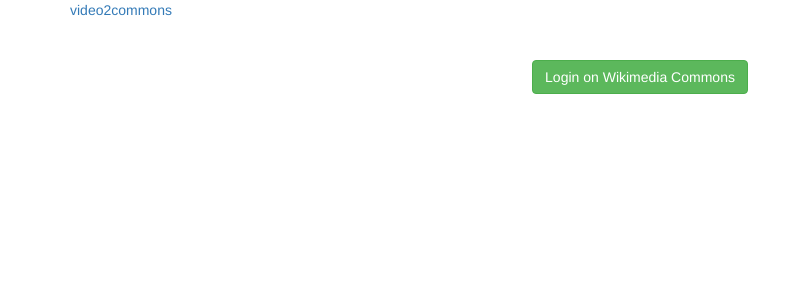
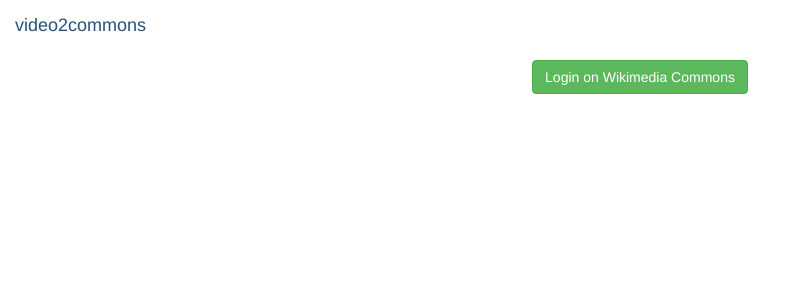
Before and after one commit to toolforge/video2commons, a Flask app: page / in a window 1280 px wide. Shown: the top 300 px of the page, without its empty margins (0-796 px from the left). Run offline with Flask 2, Linux system fonts and the light colour scheme; parts of the project's set-up code (start-up, migrations or seed data) failed here and were passed over; some libraries are stand-ins or nearby versions.

Commit message:
webfrontend: upgrade bootstrap to 3.3.6

```diff
--- a/www/python/src/templates/bootstraphtml.html
+++ b/www/python/src/templates/bootstraphtml.html
@@ -3,10 +3,10 @@
 <head>
   <meta http-equiv="Content-type" content="text/html;charset=UTF-8" />
   <title>video2commons</title>
-  <link href="//tools-static.wmflabs.org/cdnjs/ajax/libs/twitter-bootstrap/2.3.2/css/bootstrap.min.css" rel="stylesheet">
+  <link href="//tools-static.wmflabs.org/cdnjs/ajax/libs/twitter-bootstrap/3.3.6/css/bootstrap.min.css" rel="stylesheet">
 {% if loggedin %}
   <script src="//tools-static.wmflabs.org/cdnjs/ajax/libs/jquery/2.2.0/jquery.min.js"></script>
-  <script src="//tools-static.wmflabs.org/cdnjs/ajax/libs/twitter-bootstrap/2.3.2/js/bootstrap.min.js"></script>
+  <script src="//tools-static.wmflabs.org/cdnjs/ajax/libs/twitter-bootstrap/3.3.6/js/bootstrap.min.js"></script>
   <!--<link href="//tools-static.wmflabs.org/cdnjs/ajax/libs/jqueryui/1.11.4/jquery-ui.min.css" rel="stylesheet">-->
   <!--<script src="//tools-static.wmflabs.org/cdnjs/ajax/libs/jqueryui/1.11.4/jquery-ui.min.js"></script>-->
   <script src="//tools-static.wmflabs.org/video2commons/video2commons.js"></script>
@@ -19,17 +19,17 @@
 </head>
 <body>
   <div class="navbar navbar-fixed-top">
-    <div class="navbar-inner">
-      <div class="container">
-        <a class="brand" href="#">video2commons</a>
-        <div class="nav-collapse collapse">
+   <div class="container-fluid">
+      <div class="navbar-header">
+        <a class="navbar-brand" href="#">video2commons</a>
+      </div>
 {% if loggedin %}
-          <ul id="toolbar-right" class="nav pull-right">
-            <li><a href="{{ url_for('logout') }}">Logout</a></li>
-          </ul>
+      <div class="nav-collapse collapse">
+        <ul class="nav navbar-nav navbar-right">
+          <li><a href="{{ url_for('logout') }}"><span class="glyphicon glyphicon-log-out"></span> Logout</a></li>
+        </ul>
+      </div>
 {% endif %}
-        </div><!--/.nav-collapse -->
-      </div>
     </div>
   </div>
 
```
